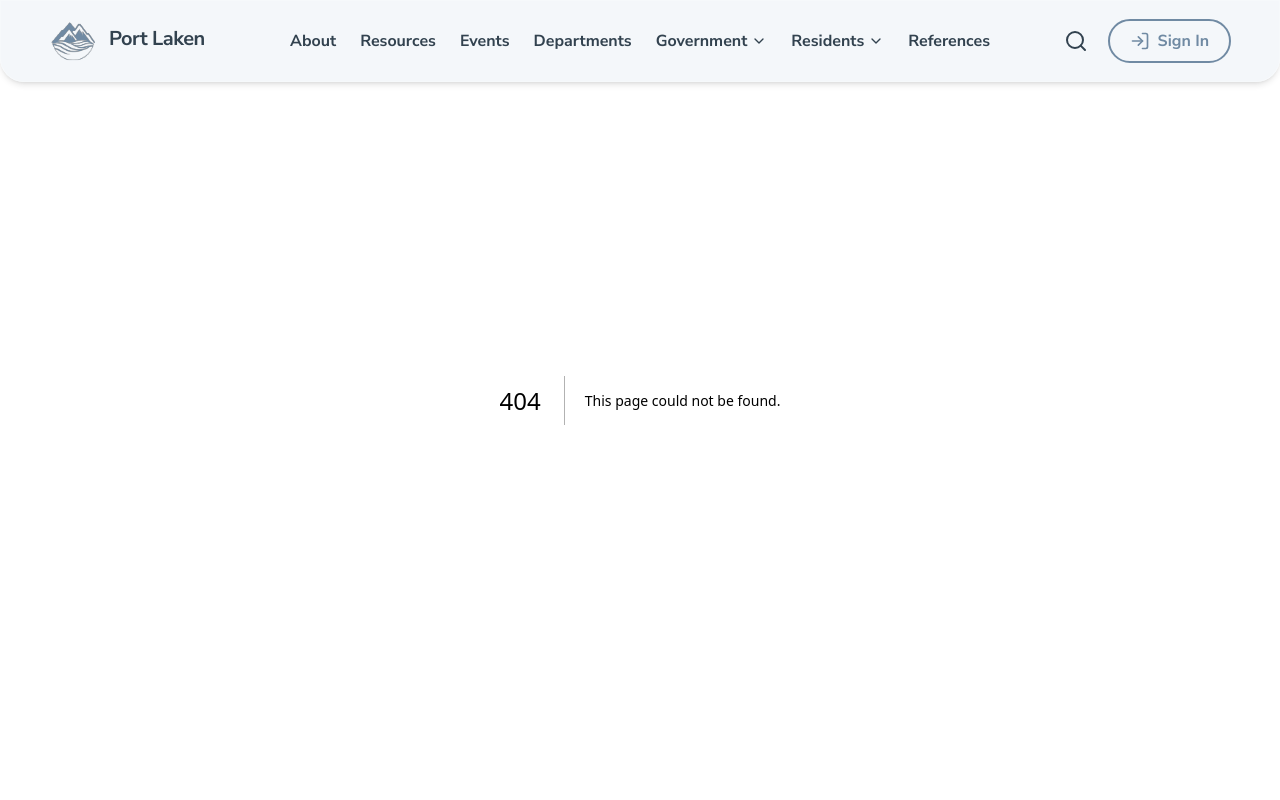
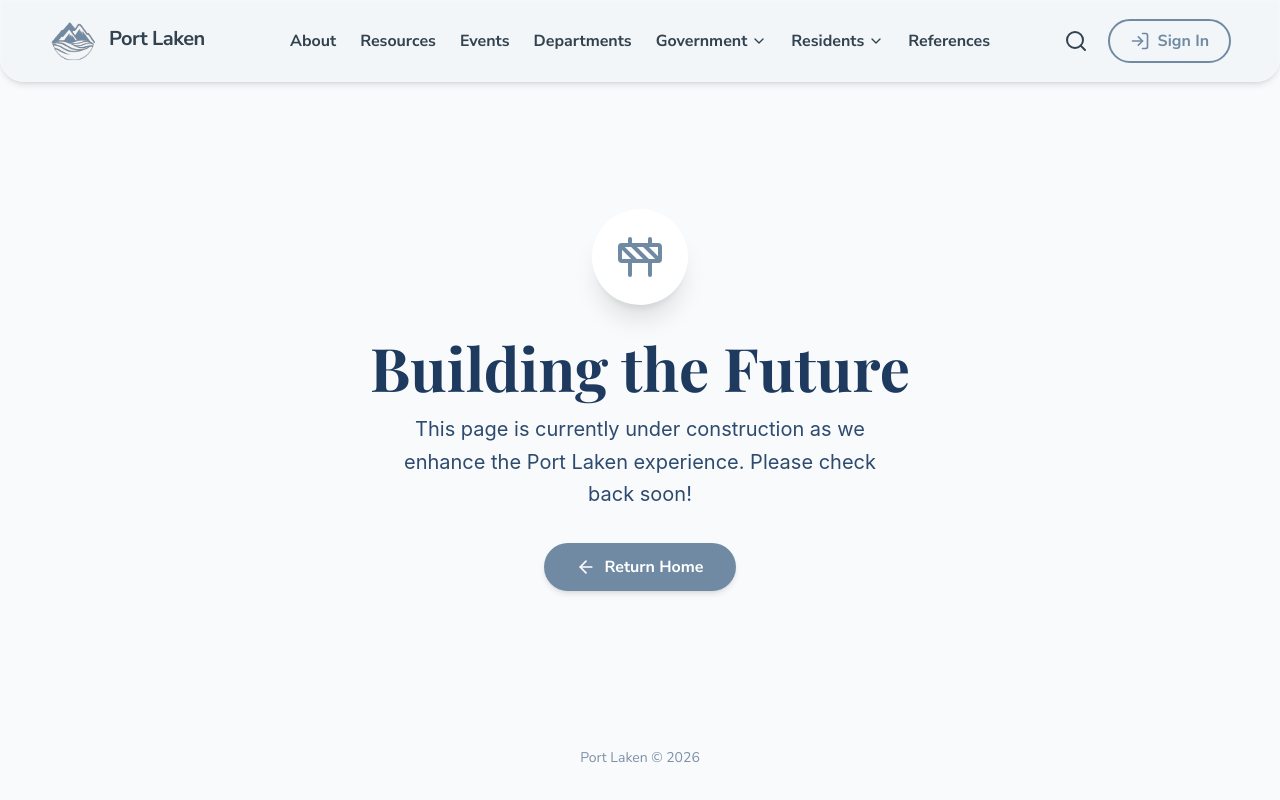
Before and after one commit to CleeYOpro/portLakenWeb, a Next.js app: page /under-construction in a window 1280 px wide. Before the commit this address had no page. Shown: the top 800 px of the page. Built offline with nearby package versions, Linux system fonts and the light colour scheme; a web font is replaced by a local one.

Commit message:
feat: implement core website structure including home, departments, and under construction pages, along with Navbar and Footer components.

```diff
--- a/app/components/Footer.tsx
+++ b/app/components/Footer.tsx
@@ -188,7 +188,7 @@ export default function Footer() {
             >
               <div className="flex gap-3 pt-2 border-t border-white/10 w-full">
                 <span>© 2026 City of Port Laken.</span>
-                <Link href="#">Privacy Policy</Link>
+                <Link href="/under-construction">Privacy Policy</Link>
                 <Link href="/references">References</Link>
               </div>
             </motion.div>
--- a/app/components/Navbar.tsx
+++ b/app/components/Navbar.tsx
@@ -96,8 +96,8 @@ export default function Navbar() {
                 <DropdownLink href="/living-in-portlaken" label="Life" />
                 <DropdownLink href="/news" label="News" />
                 <DropdownLink href="/forms" label="Forms & Applications" />
-                <DropdownLink href="/map" label="Map" />
-                <DropdownLink href="/community-stories" label="Community Stories" />
+                <DropdownLink href="/under-construction" label="Map" />
+                <DropdownLink href="/under-construction" label="Community Stories" />
               </NavDropdown>
               <NavLink href="/references" label="References" />
             </div>
@@ -113,7 +113,7 @@ export default function Navbar() {
               </button>
 
               <Link
-                href="/sign-in"
+                href="/under-construction"
                 className="hidden md:flex items-center gap-2 px-5 py-2 border-2 border-primary text-primary rounded-full font-nunito font-semibold hover:bg-primary hover:text-white transition-all hover:shadow-lg"
               >
                 <LogIn className="w-5 h-5" />
@@ -297,15 +297,15 @@ function MobileMenu({ mobileMenuOpen, setMobileMenuOpen }: { mobileMenuOpen: boo
             <MobileLink href="/living-in-portlaken" label="Life" setMobileMenuOpen={setMobileMenuOpen} />
             <MobileLink href="/news" label="News" setMobileMenuOpen={setMobileMenuOpen} />
             <MobileLink href="/forms" label="Forms & Applications" setMobileMenuOpen={setMobileMenuOpen} />
-            <MobileLink href="/map" label="Map" setMobileMenuOpen={setMobileMenuOpen} />
-            <MobileLink href="/community-stories" label="Community Stories" setMobileMenuOpen={setMobileMenuOpen} />
+            <MobileLink href="/under-construction" label="Map" setMobileMenuOpen={setMobileMenuOpen} />
+            <MobileLink href="/under-construction" label="Community Stories" setMobileMenuOpen={setMobileMenuOpen} />
           </MobileDropdown>
           <MobileNavLink href="/references" label="References" setMobileMenuOpen={setMobileMenuOpen} />
         </div>
 
         <div className="mt-8 pt-6 border-t border-gray-200">
           <Link
-            href="/sign-in"
+            href="/under-construction"
             className="flex items-center justify-center gap-2 w-full px-5 py-3 bg-primary text-white rounded-full font-nunito font-semibold hover:bg-primary/80 transition-colors"
             onClick={() => setMobileMenuOpen(false)}
           >
--- a/app/departments/page.tsx
+++ b/app/departments/page.tsx
@@ -13,49 +13,49 @@ const departments = [
     title: "City Clerk",
     icon: "edit_document",
     description: "Official records, elections, and public information.",
-    url: "https://cityclerk.example.com",
+    url: "/under-construction",
   },
   {
     title: "Community Development",
     icon: "apartment",
     description: "Planning, zoning, and building permits.",
-    url: "https://community.example.com",
+    url: "/under-construction",
   },
   {
     title: "Fire Department",
     icon: "local_fire_department",
     description: "Emergency response and fire prevention services.",
-    url: "https://fire.example.com",
+    url: "/under-construction",
   },
   {
     title: "Police Department",
     icon: "policy",
     description: "Public safety and law enforcement.",
-    url: "https://police.example.com",
+    url: "/under-construction",
   },
   {
     title: "Public Works",
     icon: "build",
     description: "Infrastructure, streets, and sanitation.",
-    url: "https://publicworks.example.com",
+    url: "/under-construction",
   },
   {
     title: "Recreation & Parks",
     icon: "park",
     description: "Parks, trails, and community programs.",
-    url: "https://parks.example.com",
+    url: "/environmental",
   },
   {
     title: "Finance",
     icon: "payments",
     description: "Budgeting, accounting, and financial services.",
-    url: "https://finance.example.com",
+    url: "/under-construction",
   },
   {
     title: "Human Resources",
     icon: "groups",
     description: "Employment, benefits, and workforce support.",
-    url: "https://hr.example.com",
+    url: "/under-construction",
   },
 ];
 
--- a/app/page.tsx
+++ b/app/page.tsx
@@ -93,7 +93,7 @@ const heroSlides = [
 const quickActions = [
   {
     title: "Emergency Alerts",
-    link: "#alerts",
+    link: "/under-construction",
     icon: <IoMdAlert className="text-3xl text-primary" />,
   },
   {
@@ -108,7 +108,7 @@ const quickActions = [
   },
   {
     title: "Transportation & Maps",
-    link: "#transportation",
+    link: "/under-construction",
     icon: <FaBus className="text-3xl text-primary" />,
   },
 ];
--- /dev/null
+++ b/app/under-construction/page.tsx
@@ -0,0 +1,49 @@
+"use client";
+
+import Link from "next/link";
+import { ArrowLeft, Construction } from "lucide-react";
+
+export default function UnderConstructionPage() {
+  return (
+    <div className="min-h-screen bg-port-cream flex flex-col items-center justify-center p-6 text-center relative overflow-hidden">
+
+      {/* Background Decorative Elements */}
+      <div className="absolute top-0 left-0 w-full h-full overflow-hidden pointer-events-none">
+        <div className="absolute top-[-10%] left-[-10%] w-[40%] h-[40%] bg-port-blue/5 rounded-full blur-3xl animate-pulse" />
+        <div className="absolute bottom-[-10%] right-[-10%] w-[40%] h-[40%] bg-port-green/5 rounded-full blur-3xl animate-pulse delay-1000" />
+      </div>
+
+      <div className="relative z-10 max-w-2xl mx-auto space-y-8">
+        {/* Icon & Title */}
+        <div className="space-y-4">
+          <div className="inline-flex items-center justify-center w-24 h-24 rounded-full bg-white shadow-xl mb-4 animate-bounce-slow">
+            <Construction className="w-12 h-12 text-primary" />
+          </div>
+          <h1 className="font-playfair text-4xl md:text-6xl font-bold text-port-navy">
+            Building the Future
+          </h1>
+          <p className="text-xl text-port-slate leading-relaxed max-w-lg mx-auto">
+            This page is currently under construction as we enhance the Port Laken experience. Please check back soon!
+          </p>
+        </div>
+
+        {/* Action Button */}
+        <Link
+          href="/"
+          className="inline-flex items-center gap-2 px-8 py-3 bg-primary text-white rounded-full font-nunito font-semibold hover:bg-primary-dark transition-all hover:scale-105 shadow-md hover:shadow-lg group"
+        >
+          <ArrowLeft className="w-5 h-5 group-hover:-translate-x-1 transition-transform" />
+          Return Home
+        </Link>
+      </div>
+
+      {/* Footer Note */}
+      <div className="absolute bottom-8 left-0 right-0 text-center">
+        <p className="text-sm text-port-slate/60 font-nunito">
+          Port Laken © {new Date().getFullYear()}
+        </p>
+      </div>
+
+    </div>
+  );
+}
```
